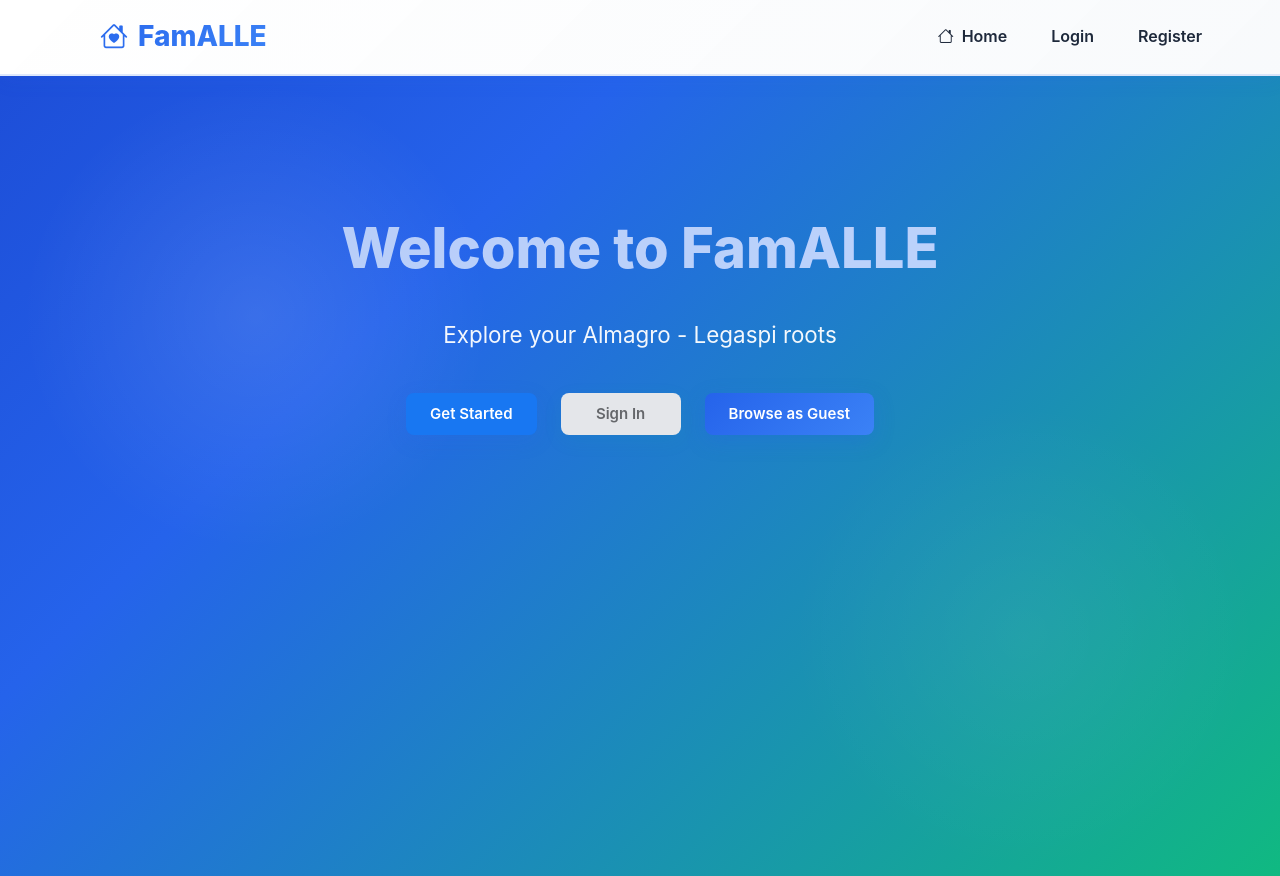
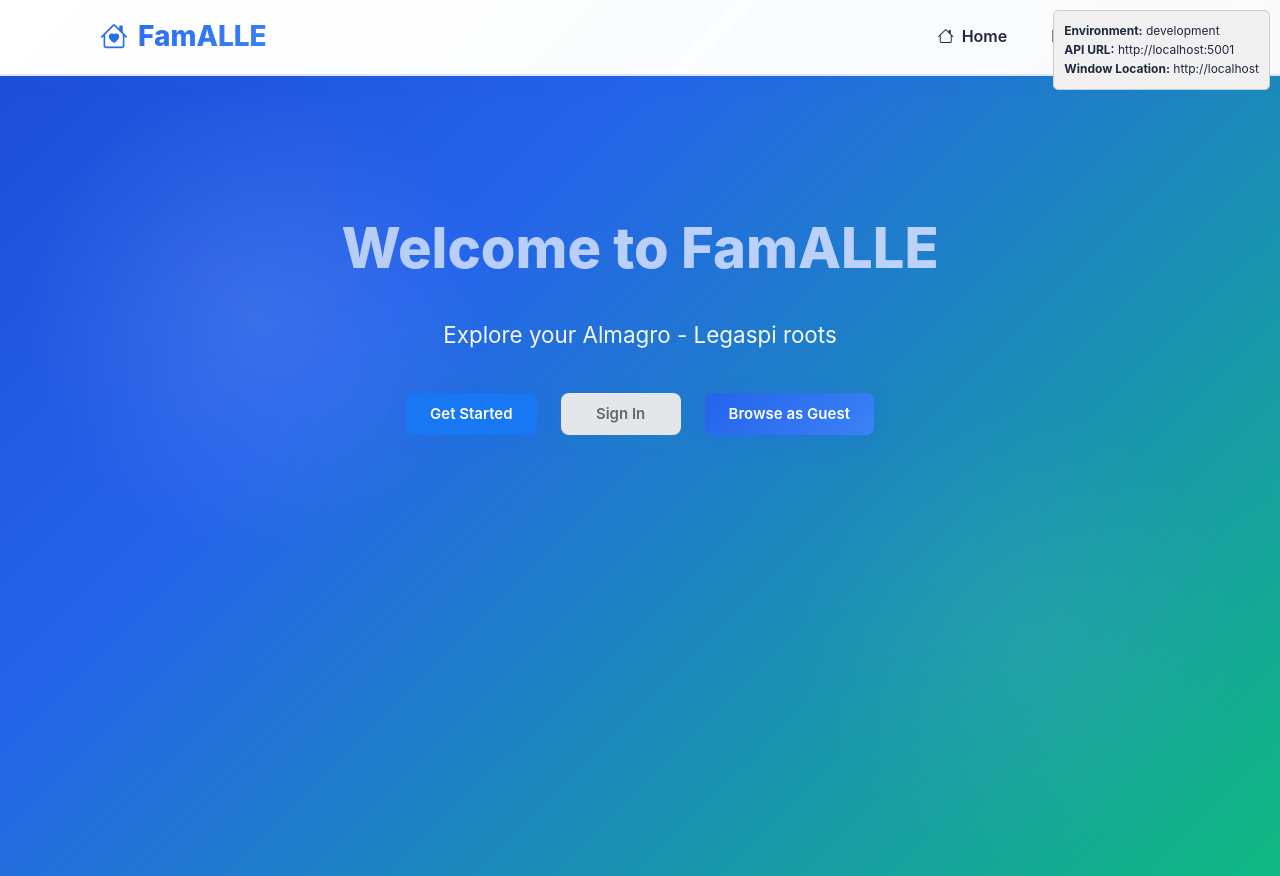
Before and after one commit to junmats/fambam, a React (Create React App) app in the folder client/: page / in a window 1280 px wide. Built offline with nearby package versions, Linux system fonts and the light colour scheme.

Commit message:
Add API debug component and Vercel config for environment variable verification

```diff
--- a/client/src/App.tsx
+++ b/client/src/App.tsx
@@ -3,6 +3,7 @@ import { BrowserRouter as Router, Routes, Route } from 'react-router-dom';
 import './App.css';
 import { UserProvider } from './contexts/UserContext';
 import Navigation from './components/Navigation';
+import ApiDebug from './components/ApiDebug';
 import Home from './pages/Home';
 import Login from './pages/Login';
 import Register from './pages/Register';
@@ -16,6 +17,7 @@ function App() {
     <UserProvider>
       <Router>
         <div className="App">
+          <ApiDebug />
           <Navigation />
           <main>
             <Routes>
--- /dev/null
+++ b/client/src/components/ApiDebug.tsx
@@ -0,0 +1,33 @@
+import React from 'react';
+
+const ApiDebug: React.FC = () => {
+  const apiUrl = process.env.REACT_APP_API_URL;
+  const nodeEnv = process.env.NODE_ENV;
+
+  // Only show in development or if explicitly enabled
+  const showDebug = nodeEnv === 'development' || localStorage.getItem('showApiDebug') === 'true';
+
+  if (!showDebug) {
+    return null;
+  }
+
+  return (
+    <div style={{
+      position: 'fixed',
+      top: '10px',
+      right: '10px',
+      background: '#f0f0f0',
+      border: '1px solid #ccc',
+      padding: '10px',
+      borderRadius: '5px',
+      fontSize: '12px',
+      zIndex: 9999
+    }}>
+      <div><strong>Environment:</strong> {nodeEnv}</div>
+      <div><strong>API URL:</strong> {apiUrl || 'Not set'}</div>
+      <div><strong>Window Location:</strong> {window.location.origin}</div>
+    </div>
+  );
+};
+
+export default ApiDebug;
```
Also changed, not shown: 1 other file (tests, documents, lock files or other folders).
